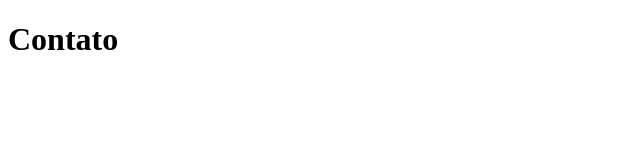
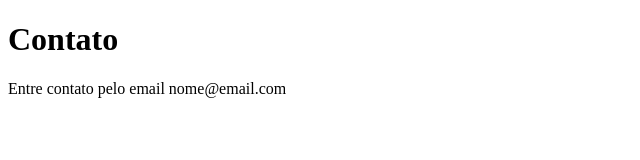
Before and after one commit to jordidbmf/sistema-de-cadastro, a plain HTML site: page contato.html in a window 1280 px wide. Shown: the whole page, without its empty margins (0-640 px from the left). Drawn offline with Linux system fonts and the light colour scheme.

Commit message:
adicionando email de contato

```diff
--- a/contato.html
+++ b/contato.html
@@ -7,5 +7,6 @@
 </head>
 <body>
     <h1>Contato</h1>
+    <p>Entre contato pelo email nome@email.com</p>
 </body>
 </html>
```
